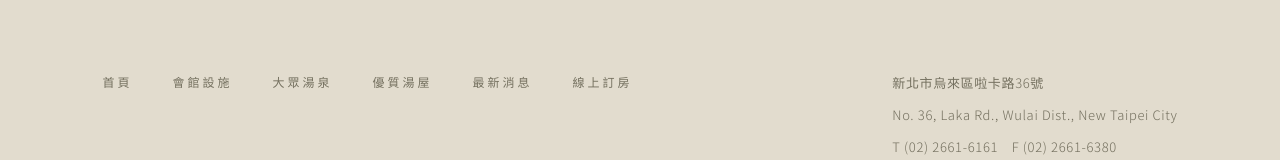
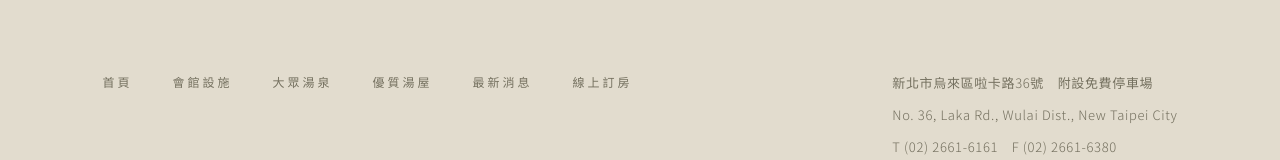
Before and after one commit to chinte888/wulai-spa-site, a plain HTML site: page public-bath.html in a window 1280 px wide. Shown: the part 4685-4845 px from the top of the page. Drawn offline with Linux system fonts and the light colour scheme.

Commit message:
Update public-bath.html

```diff
--- a/public-bath.html
+++ b/public-bath.html
@@ -116,7 +116,7 @@
       <a href="https://bw.tripla.ai/booking/recommender?code=0197c8c7-d2ca-752c-bab6-618e7644ebb2&checkin=2025%2F10%2F28&checkout=2025%2F10%2F29&type=rooms&is_day_use=false&order=price_low_to_high&is_including_occupied=false&rooms=%5B%7B%22adults%22%3A2%7D%5D">線上訂房</a>
     </div>
     <div class="footer-contact">
-      <p>新北市烏來區啦卡路36號</p>
+      <p>新北市烏來區啦卡路36號　附設免費停車場</p>
       <p>No. 36, Laka Rd., Wulai Dist., New Taipei City</p>
       <p>T (02) 2661-6161　F (02) 2661-6380</p>
     </div>
```
